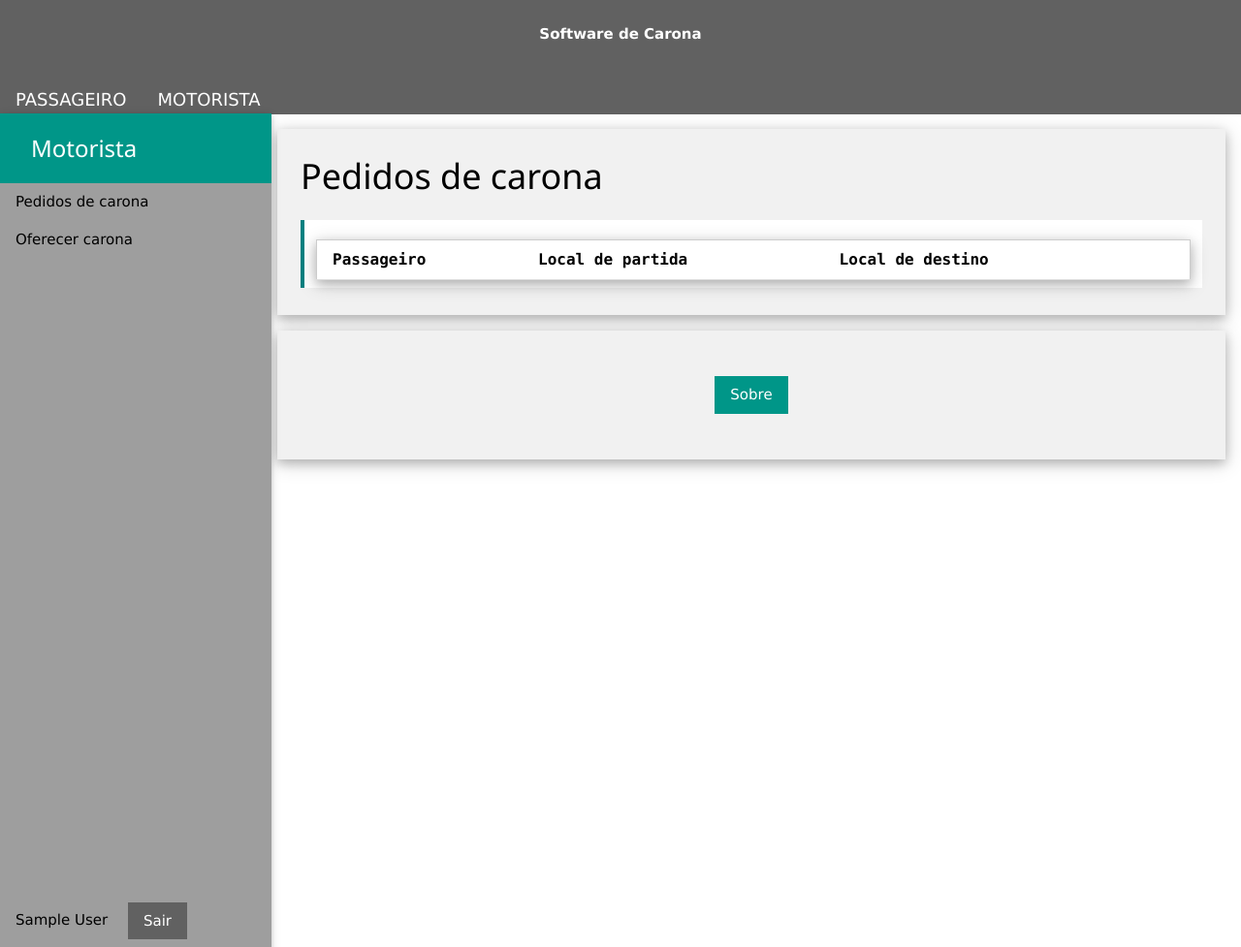
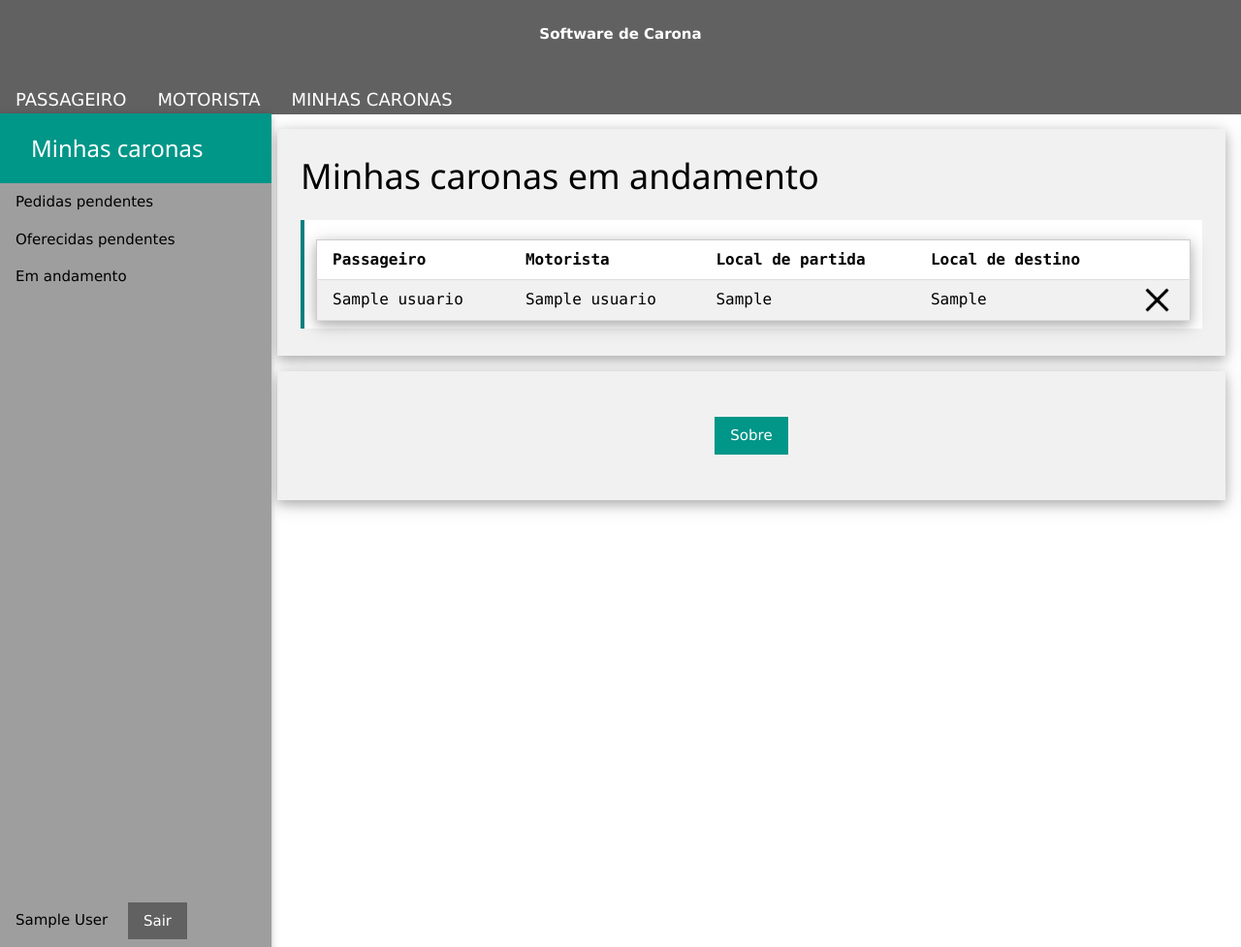
Before and after one commit to n4th4nrjesus/SoftwareDeCarona, a PHP site: page /caronaAndamento.php in a window 1280 px wide. Shown: the whole page at 97% size. Run offline with PHP 8.4, Linux system fonts and the light colour scheme; the visitor is signed in with stand-in values (Sample User, id 1); tables that the repository leaves empty or names only in its code hold one stand-in row (values such as "Sample post"); lists and menus that the app fills with data are empty.

Commit message:
listagem das minhas caronas funcionando

```diff
--- a/Menu.php
+++ b/Menu.php
@@ -28,6 +28,7 @@ MENU.PHP
 			<a class="w3-bar-item w3-button w3-hide-medium w3-hide-small w3-hover-teal w3-padding-16" href="javascript:void(0)" onclick="w3_show_nav('menuPassag')">PASSAGEIRO</a>
 			<a class="w3-bar-item w3-button w3-hide-medium w3-hide-small w3-hover-teal w3-padding-16" href="javascript:void(0)" onclick="w3_show_nav('menuMotor')">MOTORISTA</a>
 			<a class="w3-bar-item w3-button w3-hide-medium w3-hide-small w3-hover-teal w3-padding-16" href="javascript:void(0)" onclick="w3_show_nav('menuFeed')" style="display: none;">FEED</a>
+			<a class="w3-bar-item w3-button w3-hide-medium w3-hide-small w3-hover-teal w3-padding-16" href="javascript:void(0)" onclick="w3_show_nav('menuMinhas')">MINHAS CARONAS</a>
 		</div>
 	</div>
 
@@ -40,6 +41,8 @@ MENU.PHP
 			   class="w3-bar-item w3-button w3-teal w3-hover-white w3-padding-16">MOTORISTA</a>
 			<a href="javascript:void(0)" onclick="w3_show_nav('menuFeed')"
 			   class="w3-bar-item w3-button w3-teal w3-hover-white w3-padding-16" style="display: none;">FEED</a>
+			<a href="javascript:void(0)" onclick="w3_show_nav('menuMinhas')"
+			   class="w3-bar-item w3-button w3-teal w3-hover-white w3-padding-16">MINHAS CARONAS</a>
 		</div>
 		<a href="javascript:void(0)" onclick="w3_close()" class="w3-button w3-right w3-xlarge w3-hide-large w3-teal"
 		   title="Close Menu">x</a>
@@ -64,6 +67,14 @@ MENU.PHP
 			<a class="w3-bar-item w3-button" href='postListar.php'>Posts</a>
 			<a class="w3-bar-item w3-button" href='postRegistrar.php'>Novo post</a>
 		</div>
+		<div id="menuMinhas" class="myMenu" >
+			<div class="w3-container w3-teal">
+				<h3 class="w3-border-dark-grey w3-padding">Minhas caronas</h3>
+			</div>
+			<a class="w3-bar-item w3-button" href='caronaPedi.php'>Pedidas pendentes</a>
+			<a class="w3-bar-item w3-button" href='caronaOfereci.php'>Oferecidas pendentes</a>
+			<a class="w3-bar-item w3-button" href='caronaAndamento.php'>Em andamento</a>
+		</div>
 		<div class="w3-bottom w3-padding">
 			<?= $_SESSION['usuario_nome'] ?>
 			<form action="login_sair_exe.php" style="display: inline-block;">
--- a/caronaAndamento.php
+++ b/caronaAndamento.php
@@ -25,39 +25,35 @@
     }
 </style>
 </head>
-<body onload="w3_show_nav('menuMotor')">
-<!-- Inclui MENU.PHP  -->
+<body onload="w3_show_nav('menuMinhas')">
+
 <?php require 'menu.php'; ?>
 
-<!-- Conteúdo Principal: deslocado para direita em 270 pixels quando a sidebar é visível -->
 <div class="w3-main w3-container" style="margin-left:270px;margin-top:117px;">
 
     <div class="w3-panel w3-padding-large w3-card-4 w3-light-grey">
-        <h1 class="w3-xxlarge">Pedidos de carona</h1>
+        <h1 class="w3-xxlarge">Minhas caronas em andamento</h1>
 
         <p class="w3-large">
         <p>
         <div class="w3-code cssHigh notranslate">
-            <!-- Acesso em:-->
+
             <?php
             date_default_timezone_set("America/Sao_Paulo");
             $data = date("d/m/Y H:i:s", time());
             echo "<p class='w3-small' > ";
-            #echo "Acesso em: ";
-            #echo $data;
             echo "</p> "
             ?>
-            <!-- Acesso ao BD-->
+
             <?php
             $servername = "localhost:3307";
             $username = "usu@SoftwareCarona";
             $password = "caronadesoftware";
             $database = "software_de_carona";
+            $usuario_matricula = $_SESSION['usuario_matri'];
 
-			// Verifica conexão
             $conn = mysqli_connect($servername, $username, $password, $database);
 
-			// Verifica conexão
 			if (!$conn) {
                 echo "</table>";
                 echo "</div>";
@@ -70,20 +66,25 @@
 			mysqli_query($conn,'SET character_set_client=utf8');
 			mysqli_query($conn,'SET character_set_results=utf8');
 
-            $sql = "SELECT u.Nome as Passageiro, c.LocalPartida as LocalPartida, c.LocalDestino as LocalDestino
-                    FROM Carona c INNER JOIN Usuario u
-                    ON u.Matricula = c.fk_Passageiro_Matricula WHERE c.fk_Motorista_Matricula IS NULL";
+            $sql = "SELECT c.Cod as Cod, u.Nome as Passageiro, u2.Nome as Motorista, c.LocalPartida as LocalPartida, c.LocalDestino as LocalDestino
+                    FROM Carona c
+                    INNER JOIN Usuario u
+                        ON u.Matricula = c.fk_Passageiro_Matricula
+                    INNER JOIN Usuario u2
+                        ON u2.Matricula = c.fk_Motorista_Matricula
+                    WHERE c.fk_Passageiro_Matricula IS NOT NULL
+                    AND c.fk_Motorista_Matricula IS NOT NULL";
 
             echo "<div class='w3-responsive w3-card-4'>";
             if ($result = mysqli_query($conn, $sql)) {
 
                 echo "<table class='w3-table-all'>";
                 echo "	<tr>";
-				echo "	  <th>Passageiro</th>";
+                echo "	  <th>Passageiro</th>";
+                echo "	  <th>Motorista</th>";
 				echo "	  <th>Local de partida</th>";
                 echo "	  <th>Local de destino</th>";
                 echo "	  <th> </th>";
-				echo "	  <th> </th>";
                 echo "	</tr>";
                 if (mysqli_num_rows($result) > 0) {
                     while ($row = mysqli_fetch_assoc($result)) {
@@ -91,21 +92,15 @@
                         echo "<td>";
                         echo $row["Passageiro"];
                         echo "</td><td>";
+                        echo $row["Motorista"];
+                        echo "</td><td>";
                         echo $row["LocalPartida"];
                         echo "</td><td>";
                         echo $row["LocalDestino"];
                         echo "</td><td>";
 
 				?>
-
-
-
-                        <!-- arrumar referencia do click e posição/ tamanho do icoone -->
-
-
-
                         <a href='pedidoAceitar.php'><img src='imagens/cancel.webp' title='Cancelar carona' width='25'></a>
-                        </td><td>
                         </td>
                         </tr>
 				 <?php
--- a/rodape.php
+++ b/rodape.php
@@ -55,6 +55,7 @@ Novembro/2018
             document.getElementById("menuPassag").style.display = "none";
             document.getElementById("menuMotor").style.display = "none";
 			document.getElementById("menuFeed").style.display = "none";
+			document.getElementById("menuMinhas").style.display = "none";
             document.getElementById(name).style.display = "block";
 
         }
```
Also changed, not shown: caronaOfereci.php (+12 -23 lines), caronaPedi.php (+16 -30 lines).
